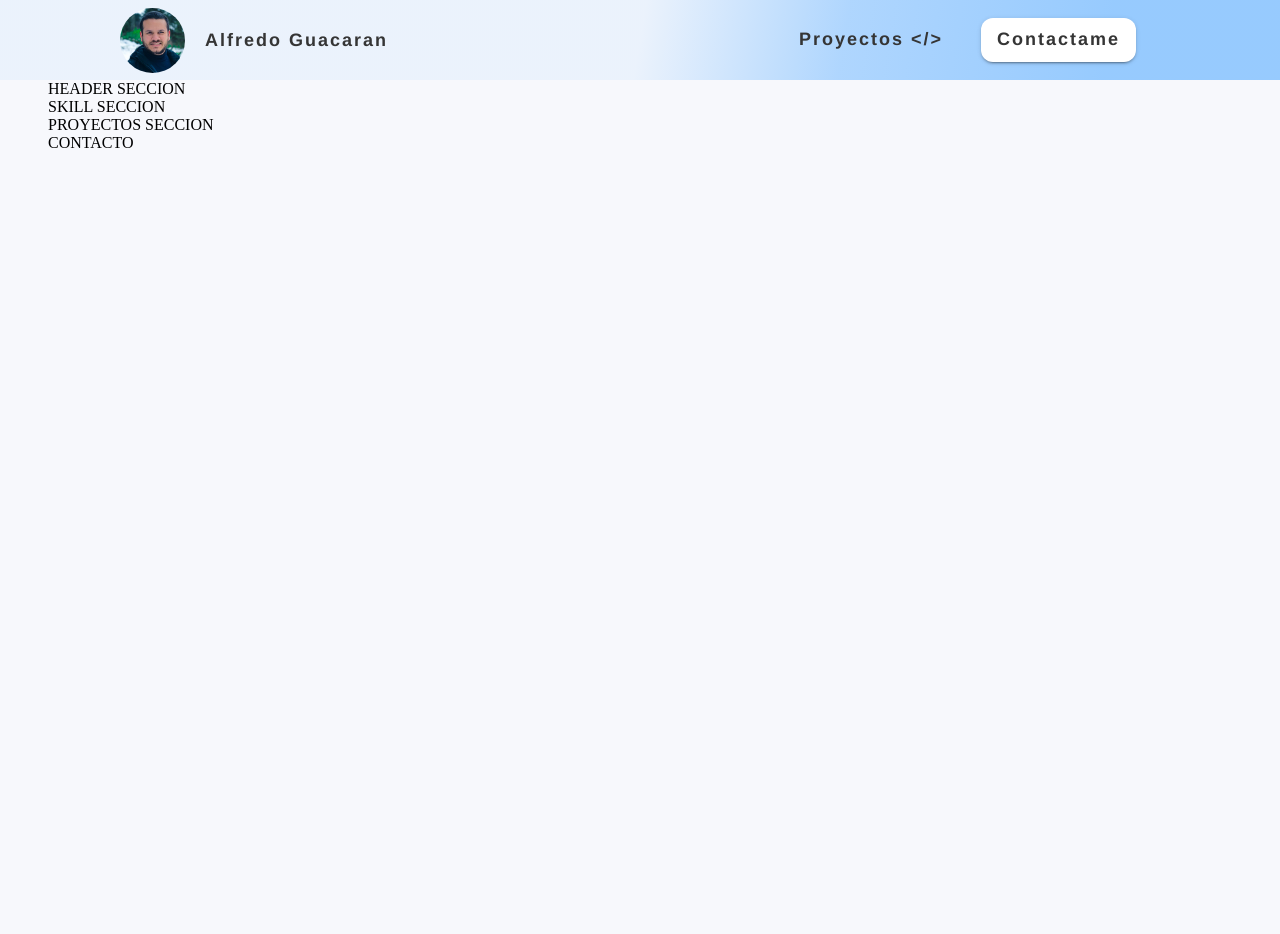
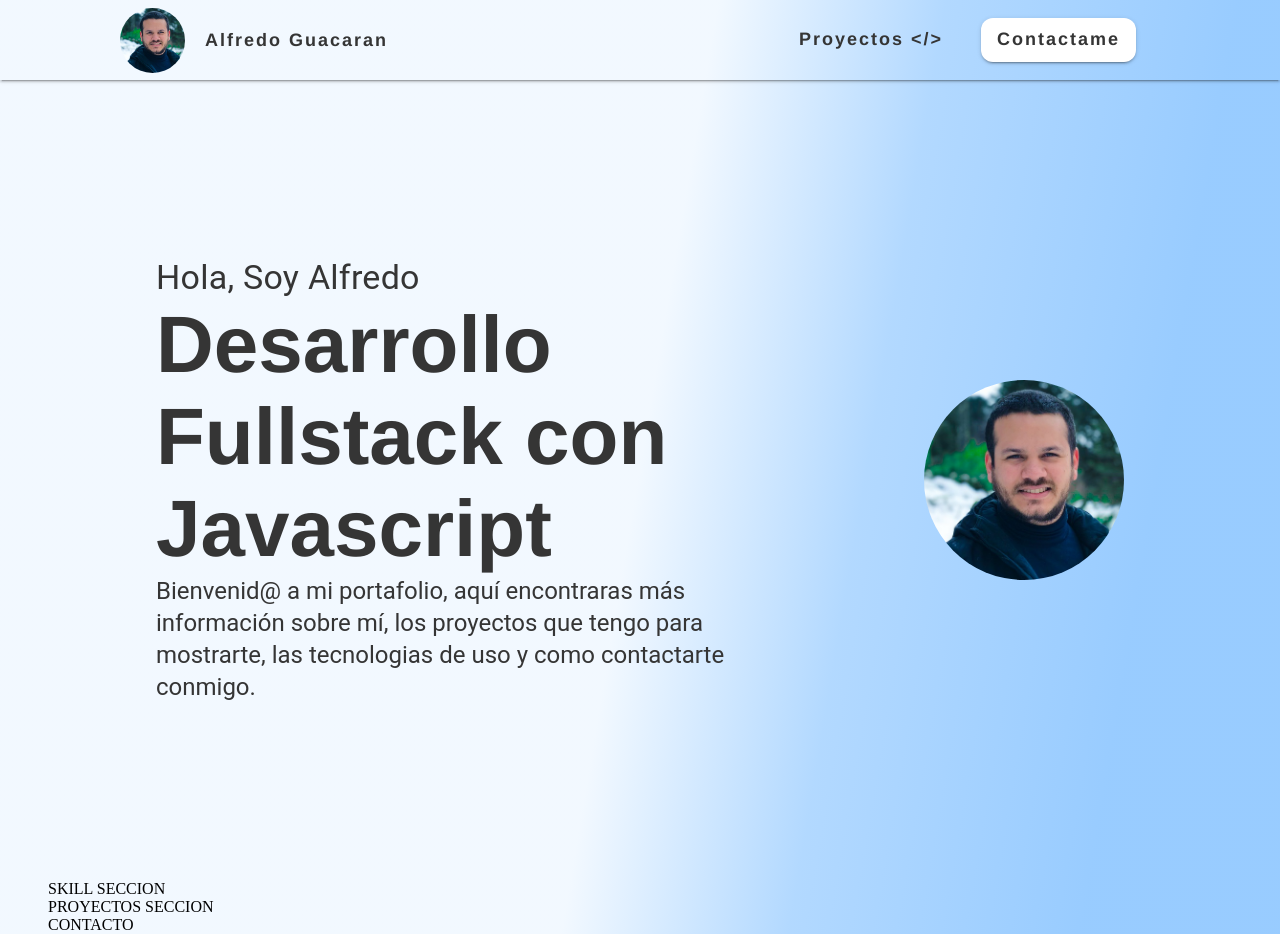
Before and after one commit to AlfredoGuacaran/portafolio, a React (Create React App) app in the folder client/: page / in a window 1280 px wide. Before the commit the page ends 800 px from the top, so only its background shows below. Built offline with nearby package versions, Linux system fonts and the light colour scheme; the HTML template or start-up script is replaced by a standard one.

Commit message:
Headding render

```diff
--- /dev/null
+++ b/client/src/components/Heading/Heading.js
@@ -0,0 +1,22 @@
+import React from 'react';import { Container, Typography, Avatar } from '@material-ui/core';
+import useStyles from './styles';
+
+import fotoPerfil from '../../images/fotoperfil.jpg';
+
+const Heading = () => {
+  const clasess = useStyles();
+  return (
+    <Container className={clasess.headingContainer}>
+      <div className={clasess.textContainer}>
+        <Typography variant='h4'>Hola, Soy Alfredo</Typography>
+        <Typography variant='h1'>Desarrollo Fullstack con Javascript</Typography>
+        <Typography variant='h5'>
+          Bienvenid@ a mi portafolio, aquí encontraras más información sobre mí, los proyectos que tengo para mostrarte, las tecnologias de uso y como contactarte conmigo.
+        </Typography>
+      </div>
+      <Avatar alt='Foto Alfredo' src={fotoPerfil} className={clasess.fotoPerfil} />
+    </Container>
+  );
+};
+
+export default Heading;
--- /dev/null
+++ b/client/src/components/Heading/styles.js
@@ -0,0 +1,17 @@
+import { makeStyles } from '@material-ui/core/styles';
+export default makeStyles((theme) => ({
+  textContainer: {
+    color: '#353535 ',
+    maxWidth: '600px',
+  },
+  fotoPerfil: {
+    height: '200px',
+    width: '200px',
+  },
+  headingContainer: {
+    height: '100vh',
+    display: 'flex',
+    alignItems: 'center',
+    justifyContent: 'space-around',
+  },
+}));
--- a/client/src/components/Navbar/Navbar.js
+++ b/client/src/components/Navbar/Navbar.js
@@ -3,10 +3,10 @@ import { AppBar, Toolbar, Avatar, Typography, Button } from '@material-ui/core';
 import useStyles from './styles';
 import fotoPerfil from '../../images/fotoperfil.jpg';
 
-function Navbar() {
+const Navbar = () => {
   const clasess = useStyles();
   return (
-    <AppBar fullwidth='true' position='static' className={clasess.navbar}>
+    <AppBar elevation={2} fullwidth='true' position='static' className={clasess.navbar}>
       <div className={clasess.profileContainer}>
         <Avatar alt='Foto Alfredo' src={fotoPerfil} className={clasess.fotoPerfil} />
         <Typography className={`${clasess.name} ${clasess.typo}`}>Alfredo Guacaran</Typography>
@@ -19,6 +19,6 @@ function Navbar() {
       </Toolbar>
     </AppBar>
   );
-}
+};
 
 export default Navbar;
--- a/client/src/components/Navbar/styles.js
+++ b/client/src/components/Navbar/styles.js
@@ -1,7 +1,6 @@
 import { makeStyles } from '@material-ui/core/styles';export default makeStyles((theme) => ({
   navbar: {
-    boxShadow: 'none',
-    background: 'linear-gradient(279.56deg, rgba(127,191,255, 0.8) 13.79%, rgba(127,191,255, 0.6) 34.18%, rgba(127,191,255, 0.1) 50.02%)',
+    background: 'transparent',
     height: '80px',
     padding: '0 120px',
     display: 'flex',
@@ -20,10 +19,10 @@ import { makeStyles } from '@material-ui/core/styles';export default makeStyles(
     marginRight: '20px',
   },
   typo: {
-    color: '#353535 !important',
-    fontFamily: 'helvetica !important',
-    fontWeight: 'bold !important',
-    fontSize: '18px !important',
+    color: '#353535 ',
+    fontFamily: 'helvetica ',
+    fontWeight: 'bold ',
+    fontSize: '18px ',
     textTransform: 'none',
     letterSpacing: '2px',
   },
--- a/client/src/index.css
+++ b/client/src/index.css
@@ -1,3 +1,4 @@
-body {  background-color: #f7f8fc;
+body {
   margin: 0;
+  background: linear-gradient(279.56deg, rgba(127, 191, 255, 0.8) 13.79%, rgba(127, 191, 255, 0.6) 34.18%, rgba(127, 191, 255, 0.1) 50.02%);
 }
--- a/client/src/pages/Home/Home.js
+++ b/client/src/pages/Home/Home.js
@@ -1,12 +1,12 @@
-import React from 'react';import { Container, Grow, Button, Grid } from '@material-ui/core';
+import React from 'react';
+import { Container, Grow, Grid } from '@material-ui/core';
+import Heading from '../../components/Heading/Heading';
 export default function Home() {
   return (
     <Grow in>
       <Container maxwidth='xl'>
         <Grid container>
-          <Grid item xs={12}>
-            HEADER SECCION
-          </Grid>
+          <Heading />
           <Grid item xs={12}>
             SKILL SECCION
           </Grid>
--- /dev/null
+++ b/client/src/pages/Home/sytles.js
@@ -0,0 +1,2 @@
+import { makeStyles } from '@material-ui/core/styles';
+export default makeStyles({});
--- a/client/src/styles.js
+++ b/client/src/styles.js
@@ -1,7 +1,10 @@
-import { createTheme } from '@material-ui/core/styles';export const Theme = createTheme({
-  typography: {
-    fontFamily: `'PT Sans Narrow', sans-serif;`,
-    fontWeightRegular: 400,
-    fontWeightBold: 700,
-  },
-});
+import { createTheme } from '@material-ui/core/styles';const theme = createTheme();
+theme.typography.h1 = {
+  color: '#353535 ',
+  fontFamily: `helvetica`,
+  fontWeightRegular: 400,
+  fontWeightBold: 700,
+  fontSize: '80px',
+};
+
+export default theme;
```
Also changed, not shown: client/src/App.js (+3 -4 lines).
